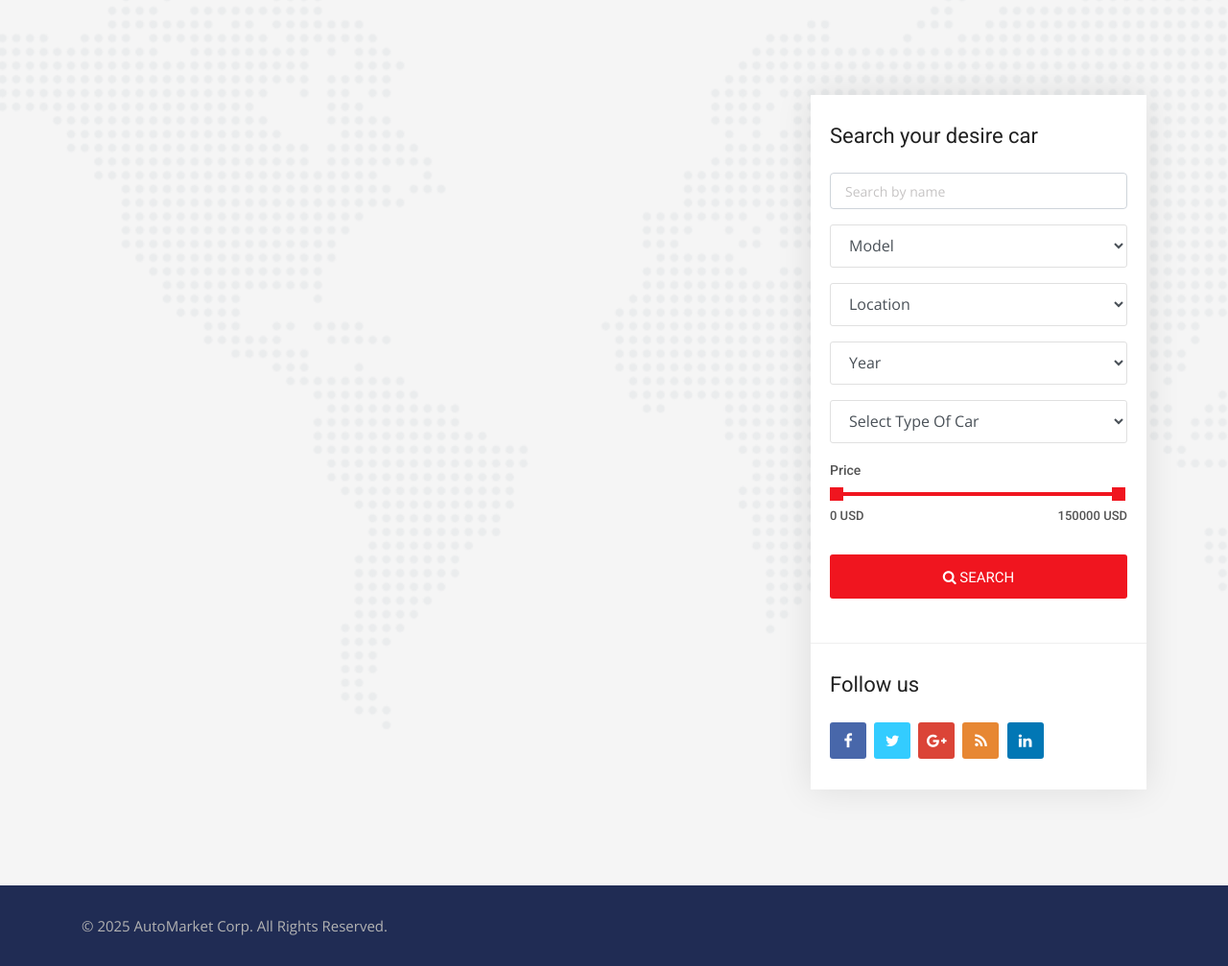
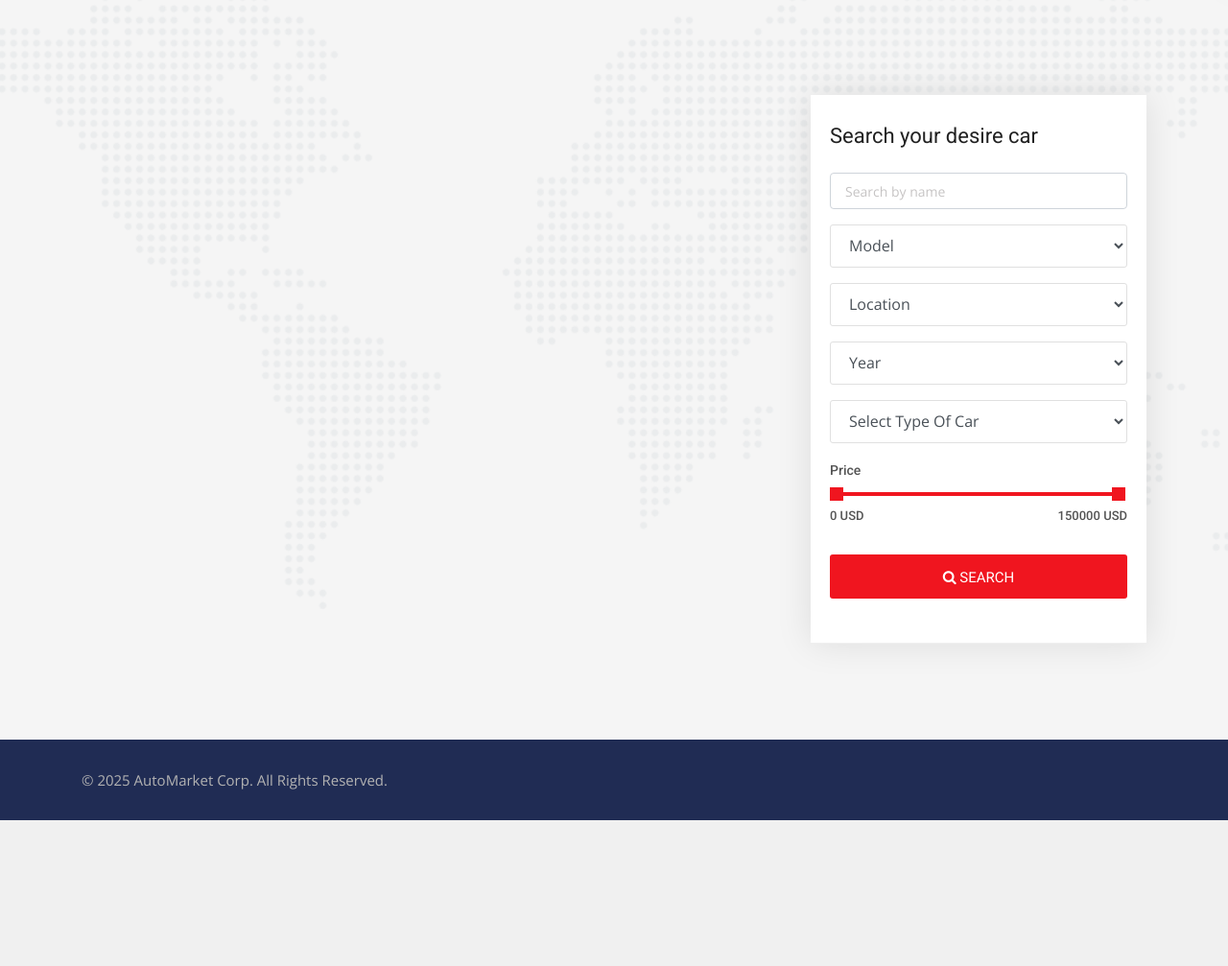
Before and after one commit to Mattia2805/automarket-gitproject, a Django app: page /cars/ in a window 1280 px wide. Shown: the part 361-1368 px from the top of the page at 96% size. After the commit the page ends 1216 px from the top, so only its background shows below. Run offline with Django 5.2, Linux system fonts and the light colour scheme; data that the repository does not hold is empty; some libraries are stand-ins or nearby versions.

Commit message:
small updates

```diff
--- a/templates/cars/cars.html
+++ b/templates/cars/cars.html
@@ -184,18 +184,7 @@
                     </div>
 
                     <!-- Question start -->
-                    <div class="widget question widget-3">
-                        <h5 class="sidebar-title">Follow us</h5>
-                        <div class="social-list clearfix">
-                            <ul>
-                                <li><a href="#" class="facebook-bg"><i class="fa fa-facebook"></i></a></li>
-                                <li><a href="#" class="twitter-bg"><i class="fa fa-twitter"></i></a></li>
-                                <li><a href="#" class="google-bg"><i class="fa fa-google-plus"></i></a></li>
-                                <li><a href="#" class="rss-bg"><i class="fa fa-rss"></i></a></li>
-                                <li><a href="#" class="linkedin-bg"><i class="fa fa-linkedin"></i></a></li>
-                            </ul>
-                        </div>
-                    </div>
+
                 </div>
             </div>
         </div>
```
